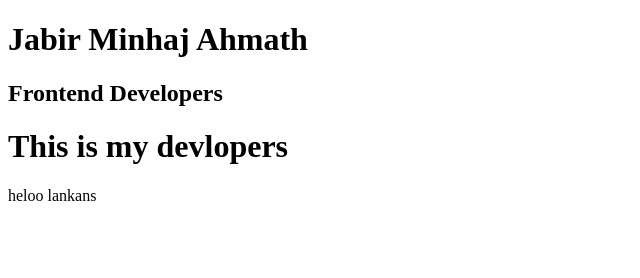
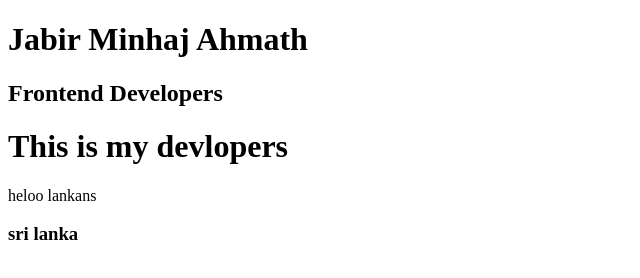
Before and after one commit to minhajahd/mydata, a plain HTML site: page index.html in a window 1280 px wide. Shown: the full height of the page, 0-640 px from the left. Drawn offline with Linux system fonts and the light colour scheme.

Commit message:
both are accepted

```diff
--- a/index.html
+++ b/index.html
@@ -15,6 +15,7 @@
     heloo lankans
 
 
+    <h3>sri lanka</h3>
 
 </body>
 </html>
```
